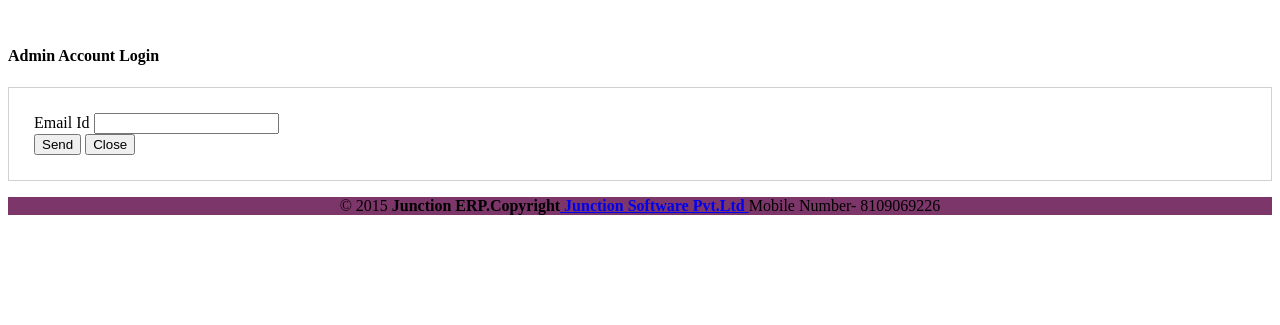
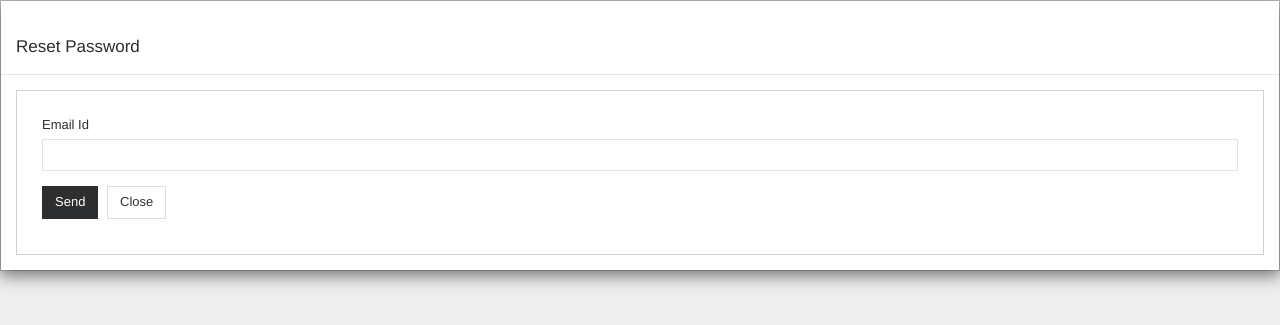
Before and after one commit to junctiontech/appmanager, a CodeIgniter app: page /appmanager/index.php/login/reset_password_view in a window 1280 px wide. Shown: the top 325 px of the page. Run offline with CodeIgniter, Linux system fonts and the light colour scheme; style sheets or scripts are compiled from the project's sources; some libraries are stand-ins or nearby versions.

Commit message:
changes view for application login

```diff
--- a/application/controllers/login.php
+++ b/application/controllers/login.php
@@ -493,8 +493,8 @@ Class Login extends CI_Controller {
 
 	function reset_password_view()
 	{
+		$this->parser->parse('include/header',$this->data);
 		$this->load->view('reset_password',$this->data);
-		$this->parser->parse('include/footer_dashboard',$this->data);
 	}
 
 	function reset_password()
--- a/application/views/reset_password.php
+++ b/application/views/reset_password.php
@@ -2,7 +2,7 @@
 	<div class="modal-header">
 		<!--  <button type="button" class="close" data-dismiss="modal" aria-hidden="true">&times;</button>-->
 		</br>
-		<h4 class="modal-title">Admin Account Login</h4>
+		<h4 class="modal-title">Reset Password</h4>
 		<!--  <div class="errors-container">
 		</div>-->
 	</div>
```
